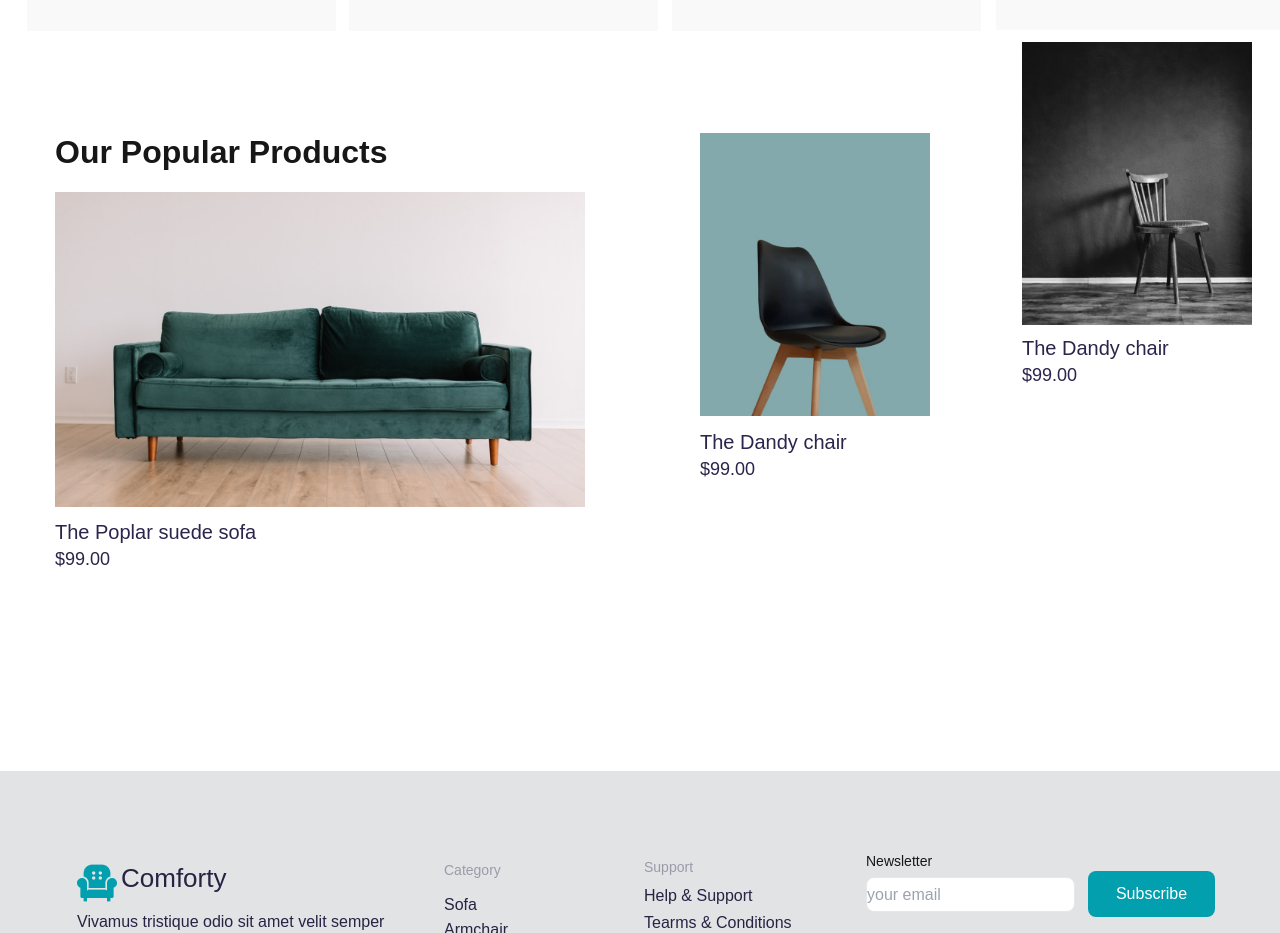
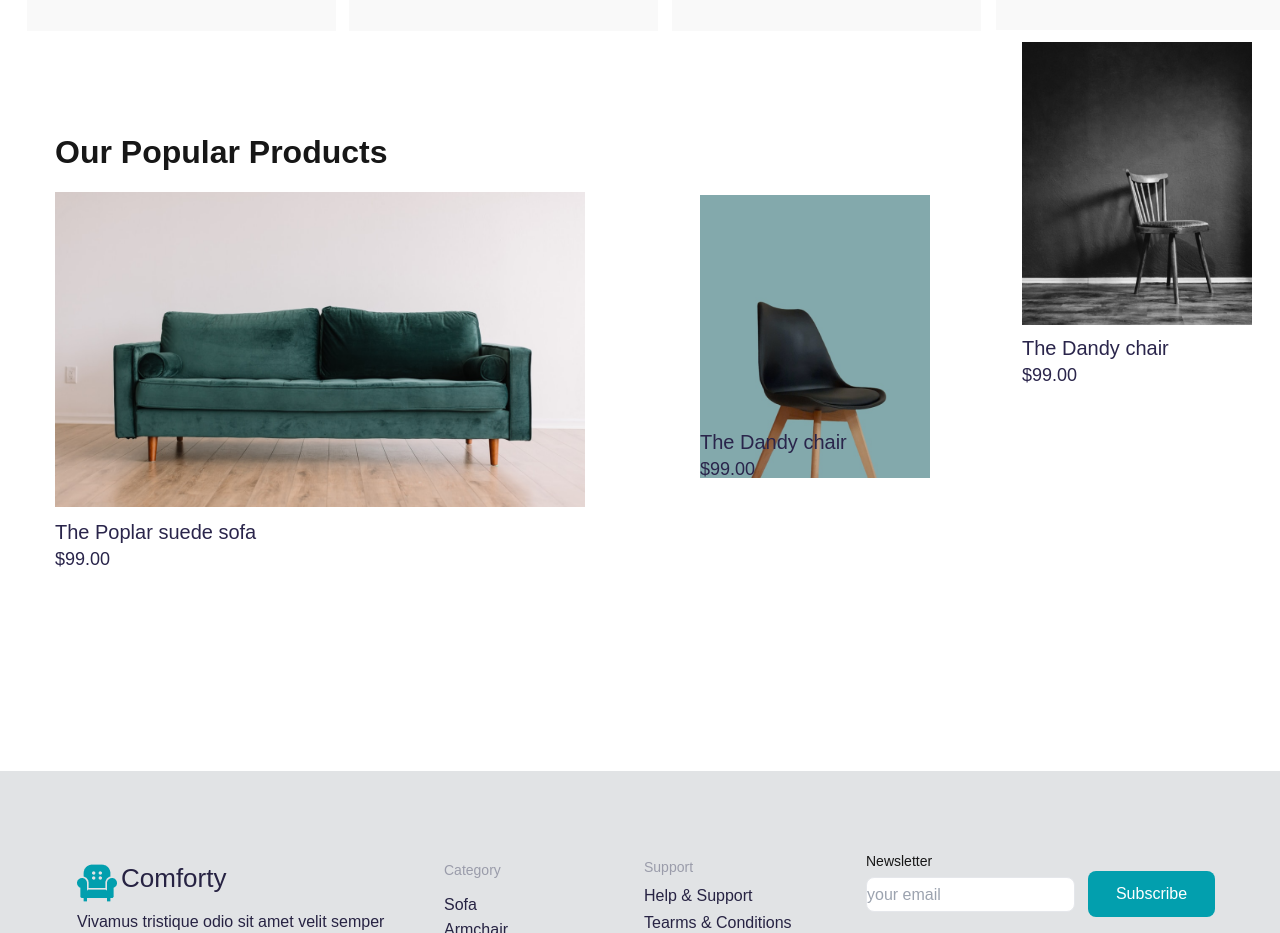
Before and after one commit to my5757980/hackathone, a Next.js app: page /About in a window 1280 px wide. Shown: the part 1140-2073 px from the top of the page. Built offline with nearby package versions, Linux system fonts and the light colour scheme.

Commit message:
add a console

```diff
--- a/src/app/About/page.tsx
+++ b/src/app/About/page.tsx
@@ -75,7 +75,7 @@ export default function About(){
      <p className=" text-[#2A254B] font-normal text-[20px] leading-[28px]">The Poplar suede sofa</p>
      <p className=" text-[#2A254B] font-normal text-[18px] leading-[27px]">$99.00</p>
      </div>
-     <Image className=" hover:scale-125 overflow-hidden relative bottom-[1762px] left-[700px]"src="/image/Photo.png" alt="logo" width={230} height={375}/>
+     <Image className=" hover:scale-125 overflow-hidden relative bottom-[1700px] left-[700px]"src="/image/Photo.png" alt="logo" width={230} height={375}/>
      <div className="relative bottom-[1750px] left-[700px]">
      <p className=" text-[#2A254B] font-normal text-[20px] leading-[28px]">The Dandy chair</p>
      <p className=" text-[#2A254B] font-normal text-[18px] leading-[27px]">$99.00</p>
```
